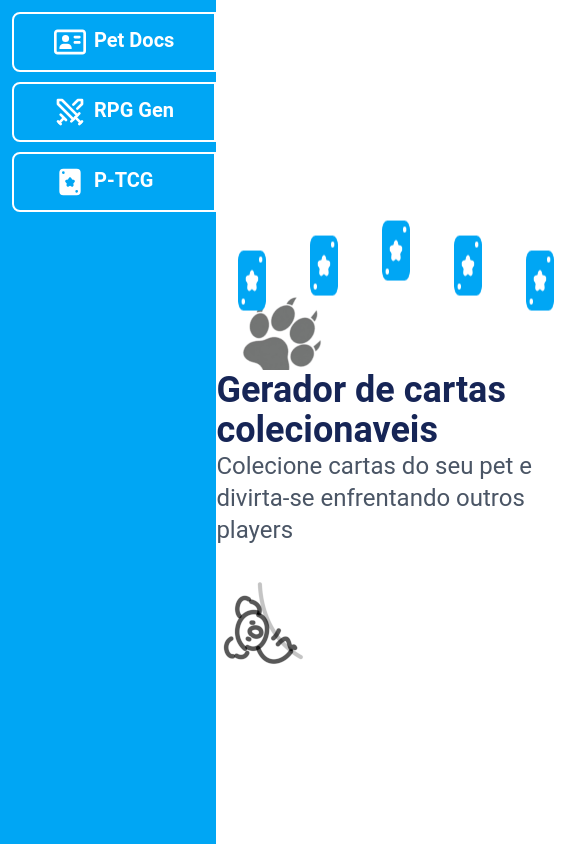
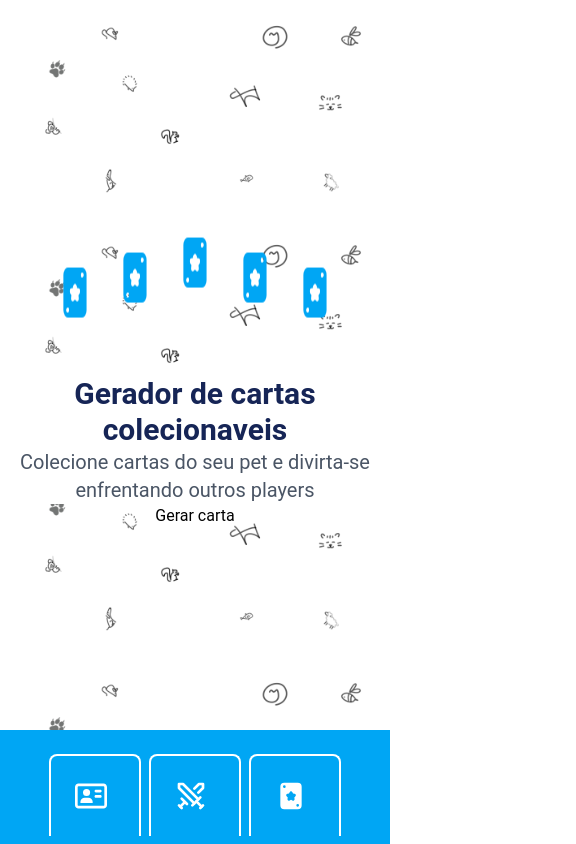
Before and after one commit to GustavoSMelo/petnet, a Next.js app: page /activities/gentcg in a window 390 px wide. Shown: the whole page, 576 px wide, since content can reach past the window. Built offline with nearby package versions, Linux system fonts and the light colour scheme.

Commit message:
:construction: :lipstick: Working on UI

```diff
--- a/src/app/activities/gendocument/page.tsx
+++ b/src/app/activities/gendocument/page.tsx
@@ -209,7 +209,9 @@ const Activities = () => {
                         className="formPetInformation"
                         onClick={(event) => event.stopPropagation()}
                     >
-                        <label>Informe o nome do pet: </label>
+                        <h1>Informacoes do pet: </h1>
+
+                        <label>Nome: </label>
                         <input
                             type="text"
                             placeholder="Brutus..."
@@ -222,7 +224,7 @@ const Activities = () => {
                             }
                         />
 
-                        <label>Informe o sexo do pet: </label>
+                        <label>Sexo: </label>
                         <select
                             value={formInformation.petSex}
                             onChange={(event) =>
@@ -237,7 +239,7 @@ const Activities = () => {
                             <option value="female">Femea</option>
                         </select>
 
-                        <label>Informe o tipo do pet: </label>
+                        <label>Tipo: </label>
                         <select
                             value={formInformation.animalType}
                             onChange={(event) =>
@@ -259,7 +261,7 @@ const Activities = () => {
                             <option value="Outros">Outros</option>
                         </select>
 
-                        <label>Informe a raca do pet: </label>
+                        <label>Raca: </label>
                         <input
                             type="text"
                             placeholder="Ciames..."
@@ -272,7 +274,7 @@ const Activities = () => {
                             }
                         />
 
-                        <label>Informe a data de nascimento do pet: </label>
+                        <label>Data de nascimento: </label>
                         <input
                             type="date"
                             value={formInformation.birthDate}
--- a/src/app/activities/gentcg/gentcg.style.css
+++ b/src/app/activities/gentcg/gentcg.style.css
@@ -72,7 +72,7 @@
     background-image: url("/assets/background.png");
 
     .introContainer {
-        @apply flex items-center justify-center flex-col w-full;
+        @apply flex items-center justify-center flex-col w-full overflow-x-hidden min-h-screen;
         .cardListContainer {
             @apply flex;
 
@@ -98,7 +98,7 @@
         }
 
         h3 {
-            @apply text-2xl text-gray-600 bg-white;
+            @apply text-2xl text-gray-600 bg-white text-center;
         }
     }
 
@@ -141,3 +141,27 @@
         }
     }
 }
+
+@media screen and (max-width: 700px) {
+    .TCGeneratorContainer {
+        @apply flex flex-col bg-contain;
+
+        .introContainer {
+            @apply text-center;
+
+            span.cardListContainer {
+                .cardIcon {
+                    @apply size-15;
+                }
+            }
+
+            h1 {
+                @apply text-3xl;
+            }
+
+            h3 {
+                @apply text-xl px-3;
+            }
+        }
+    }
+}
--- a/src/app/activities/gentcg/page.tsx
+++ b/src/app/activities/gentcg/page.tsx
@@ -98,6 +98,8 @@ const GenTCG = () => {
                     Colecione cartas do seu pet e divirta-se enfrentando outros
                     players{" "}
                 </h3>
+
+                <button type="button">Gerar carta</button>
             </div>
             {/*
             <div className="generationContainer">
--- a/src/components/activities/asidePanel/asidePanel.style.css
+++ b/src/components/activities/asidePanel/asidePanel.style.css
@@ -6,7 +6,7 @@
     @apply bg-sky-500 text-white flex flex-col min-h-screen w-fit pl-3 pt-3;
 
     button {
-        @apply flex text-nowrap font-bold text-xl py-3 px-10 mb-2.5 cursor-pointer border-2 border-white rounded-l-lg;
+        @apply flex text-nowrap font-bold text-xl py-6 px-10 mb-2.5 cursor-pointer border-2 border-white rounded-l-lg;
         .btnIcons {
             @apply w-8 h-8 mr-2;
         }
@@ -16,3 +16,29 @@
         @apply border-solid border-2 border-white bg-white text-sky-500;
     }
 }
+
+@media screen and (max-width: 970px) {
+    .asidePanelContainer {
+        button {
+            p {
+                @apply hidden;
+            }
+        }
+    }
+}
+
+@media screen and (max-width: 700px) {
+    .asidePanelContainer {
+        @apply min-h-auto flex-row m-0 w-full p-0 items-center justify-center fixed bottom-0 py-2;
+        -ms-overflow-style: none;
+        scrollbar-width: none;
+
+        button {
+            @apply border-b-0 rounded-none rounded-t-lg mb-0 mt-4 mx-1 px-6 overflow-x-scroll;
+        }
+    }
+
+    .asidePanelContainer::-webkit-scrollbar {
+        @apply hidden;
+    }
+}
--- a/src/components/activities/asidePanel/index.tsx
+++ b/src/components/activities/asidePanel/index.tsx
@@ -23,7 +23,7 @@ const ActivityAsidePanel = () => {
                     router.push("/activities/gendocument");
                 }}
             >
-                <FaRegAddressCard className="btnIcons" /> Pet Docs
+                <FaRegAddressCard className="btnIcons" /> <p>Pet Docs</p>
             </button>
             <button
                 type="button"
@@ -36,7 +36,7 @@ const ActivityAsidePanel = () => {
                     changeActivityRoute("RPGGen");
                 }}
             >
-                <LuSwords className="btnIcons" /> RPG Gen
+                <LuSwords className="btnIcons" /> <p>RPG Gen</p>
             </button>
             <button
                 type="button"
@@ -50,7 +50,7 @@ const ActivityAsidePanel = () => {
                     router.push("/activities/gentcg");
                 }}
             >
-                <TbPlayCardStarFilled className="btnIcons" /> P-TCG
+                <TbPlayCardStarFilled className="btnIcons" /> <p>P-TCG</p>
             </button>
         </aside>
     );
--- a/src/styles/colors.css
+++ b/src/styles/colors.css
@@ -6,4 +6,6 @@
     --color-UARed: oklch(60.26% 0.184 27.53);
     --color-facebookBlue: oklch(44.57% 0.125 258.77);
     --color-petnetComplementar: oklch(74.66% 0.127 95.82);
+    --color-inputBackgroundColor: oklch(96.12% 0.000 0);
+    --color-inputBorderColor: oklch(75.40% 0.000 0);
 }
```
Also changed, not shown: src/app/activities/gendocument/activities.style.css (+8 -7 lines).
